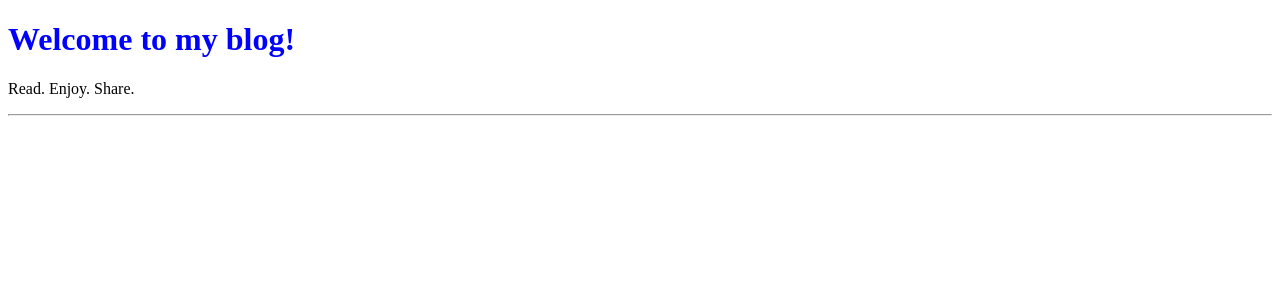
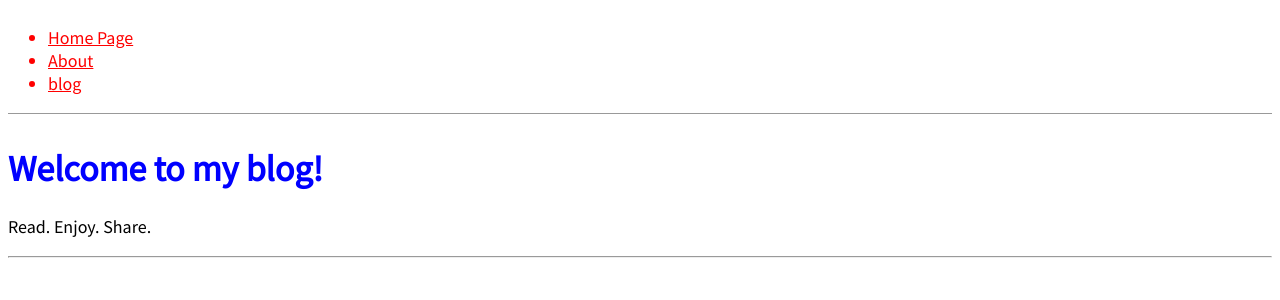
Before and after one commit to thisisjab/starter-django-notes, a Django app: page /blog/ in a window 1280 px wide. Shown: the top 300 px of the page. Run offline with Django 4.2, Linux system fonts and the light colour scheme; data that the repository does not hold is empty.

Commit message:
Add static files and add header to bloghome.html

```diff
--- a/django_project/settings.py
+++ b/django_project/settings.py
@@ -118,7 +118,8 @@ USE_TZ = True
 # Static files (CSS, JavaScript, Images)
 # https://docs.djangoproject.com/en/4.0/howto/static-files/
 
-STATIC_URL = 'static/'
+STATIC_URL = '/static/'
+STATICFILES_DIRS = [BASE_DIR / 'static']
 
 # Default primary key field type
 # https://docs.djangoproject.com/en/4.0/ref/settings/#default-auto-field
--- /dev/null
+++ b/static/css/base.css
@@ -0,0 +1,14 @@
+header, h1, a {
+  color: red;
+}
+
+body {
+  font-family: 'Source Sans Pro', sans-serif;
+  font-size: 18px;
+}
+
+header {
+  border-bottom: 1px solid #999;
+  margin-bottom: 2rem;
+  display: flex;
+}
--- a/templates/base.html
+++ b/templates/base.html
@@ -1,14 +1,19 @@
 <!DOCTYPE html>
+{% load static %}
 <html lang="en">
 <head>
     <meta charset="UTF-8">
     <title>Title</title>
+    <link href="https://fonts.googleapis.com/css?family=Source+Sans+Pro:400"
+    rel="stylesheet">
+    <link rel="stylesheet" href="{% static 'css/base.css' %}">
 </head>
 <body>
 <header>
     <ul>
         <li><a href="{% url 'home' %}">Home Page</a></li>
         <li><a href="{% url 'about' %}">About</a></li>
+        <li><a href="{% url 'bloghome' %}">blog</a></li>
     </ul>
 </header>
 <body>
--- a/templates/bloghome.html
+++ b/templates/bloghome.html
@@ -1,10 +1,5 @@
-<!DOCTYPE html>
-<html lang="en">
-<head>
-    <meta charset="UTF-8">
-    <title>Blog</title>
-</head>
-<body>
+{% extends 'base.html' %}
+{% block content %}
 <h1 style="color: blue">Welcome to my blog!</h1>
 <p>Read. Enjoy. Share.</p>
 <hr>
@@ -13,6 +8,4 @@
     <li><a href="#">{{ post.title }}</a></li>
     {% endfor %}
 </uL>
-
-</body>
-</html>
+{% endblock content %}
```
